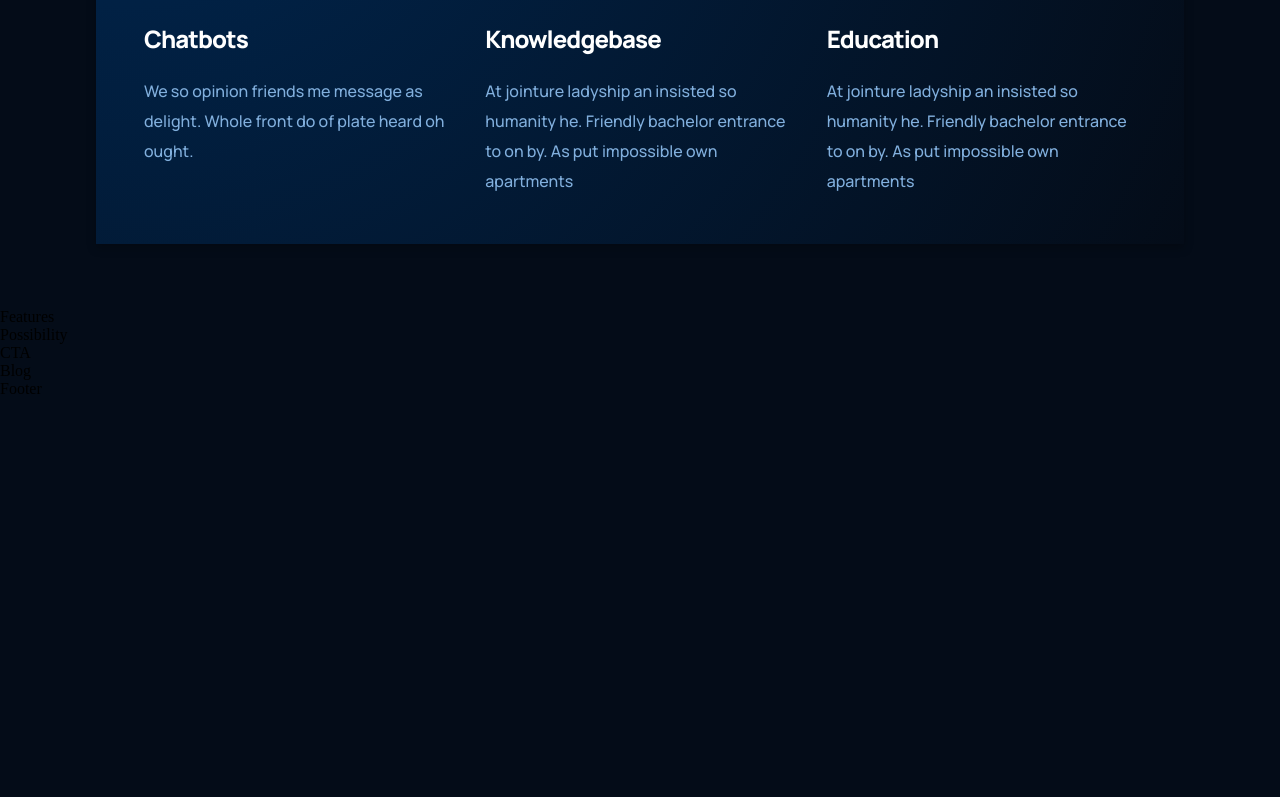
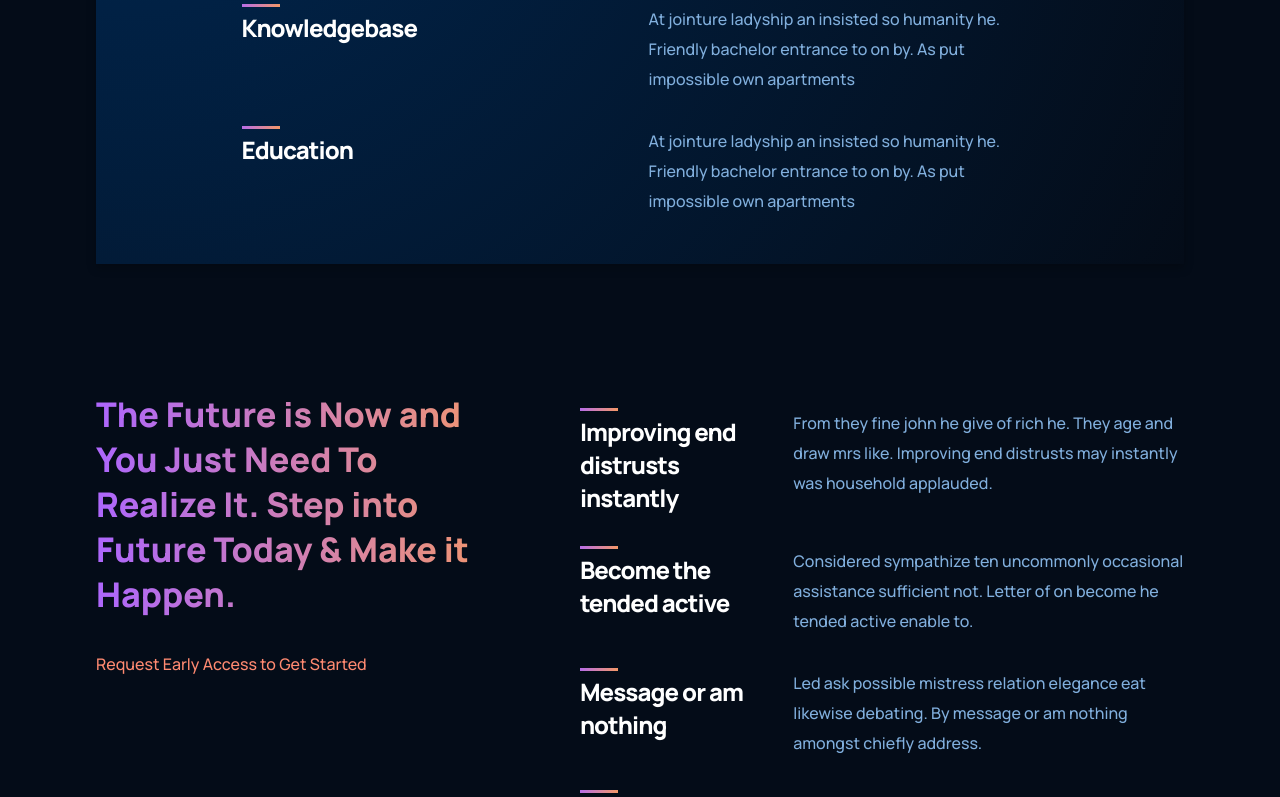
Before and after one commit to mknyambura/Modern-UI-UX-Website-with-React-JS, a React (Create React App) app: page / in a window 1280 px wide. Shown: the part 1560-2357 px from the top of the page. Before the commit the page ends 1958 px from the top, so only its background shows below. Built offline with nearby package versions, Linux system fonts and the light colour scheme.

Commit message:
update commit

```diff
--- a/src/components/feature/Feature.jsx
+++ b/src/components/feature/Feature.jsx
@@ -3,7 +3,7 @@
 
 function Feature({title, text}) {
   return (
-    <div className='features-container-feature'>
+    <div id="features-container-feature" className='features-container-feature'>
         <div className="features-container-feature-title">
           <div/>
           <h1 >{title}</h1>
--- a/src/components/feature/feature.css
+++ b/src/components/feature/feature.css
@@ -1,7 +1,7 @@
 .features-container-feature {
     width: 100%;
-    /* display: flex; */
-    justify-content: space-between;
+    display: flex;
+    justify-content: space-around;
     align-items: flex-start;
     flex-direction: row;
     margin: 1rem;
@@ -16,7 +16,7 @@
     font-style: normal;
     font-weight: 800;
     font-size: 24px;
-    line-height: 75px;
+    /* line-height: 75px;    */
     letter-spacing: -0.04em;
     color: #fff;
 }
@@ -40,11 +40,6 @@
     line-height: 30px;
     color: #81afdd;
 }
-@media screen and (max-wdth: 1050px){
-    .features-container-feature{
-        display: block;
-    }
-}
 
 @media screen and (max-width: 550px){
     .features-container-feature-title h1{
--- a/src/containers/features/Features.jsx
+++ b/src/containers/features/Features.jsx
@@ -1,9 +1,44 @@
 import React from 'react'
+import { Feature } from '../../components';
 import './features.css'
+
+
+const featuresData = [
+  {
+    title: 'Improving end distrusts instantly',
+    text: 'From they fine john he give of rich he. They age and draw mrs like. Improving end distrusts may instantly was household applauded.',
+  },
+  {
+    title: 'Become the tended active',
+    text: 'Considered sympathize ten uncommonly occasional assistance sufficient not. Letter of on become he tended active enable to.',
+  },
+  {
+    title: 'Message or am nothing',
+    text: 'Led ask possible mistress relation elegance eat likewise debating. By message or am nothing amongst chiefly address.',
+  },
+  {
+    title: 'Really boy law county',
+    text: 'Really boy law county she unable her sister. Feet you off its like like six. Among sex are leave law built now. In built table in an rapid blush..',
+  },
+];
+
 
 function Features() {
   return (
-    <div>Features</div>
+    <div className='features section-padding' id='features'>
+      <div className="features-heading">
+        <h1 className="gradient-text">The Future is Now and You Just Need To Realize It. Step into Future Today & Make it Happen.</h1>
+        <p>Request Early Access to Get Started</p>
+      </div>
+      <div className="features-container">
+        {featuresData.map((item, index) => (
+           <Feature
+           title={item.title}
+           text={item.text}
+           key={item.title + index}/>
+        ))}
+      </div>
+    </div>
   )
 }
 
--- a/src/containers/features/features.css
+++ b/src/containers/features/features.css
@@ -0,0 +1,59 @@
+.features {
+    width: 100%;
+    display: flex;
+    flex-direction: row;
+    justify-content: space-between;
+}
+.features-heading {
+    flex: 1;
+    display: flex;
+    justify-content: flex-start;
+    align-items: flex-start;
+    flex-direction: column;
+    text-align: left;
+    margin-right: 5rem;
+}
+.features-heading h1 {
+    font-family: 'Manrope';
+    font-style: normal;
+    font-weight: 800;
+    font-size: 34px;
+    line-height: 45px;
+    -webkit-background-clip: text;
+    -webkit-text-fill-color: transparent;
+    background-clip: text;
+}
+.features-heading p{
+    font-family: 'Manrope';
+    font-style: normal;
+    font-weight: 500;
+    font-size: 16px;
+    line-height: 30px;
+    color: #ff8a71;
+    margin-top: 2rem;
+}
+.features-container {
+    flex: 1.5;
+    display: flex;
+    justify-content: flex-start;
+    align-items: center;
+    flex-direction: column;
+}
+
+@media screen and (max-width: 1050px) {
+    .features-container-feature{
+        display: flex;
+    }
+    .features {
+        flex-direction: column;
+    }
+    .features-heading {
+        margin: 0 0 2rem 0;
+    }
+}
+@media screen and (max-width: 550px) {
+    .features-heading h1{
+        font-size: 28px;
+        line-height: 38px;
+    }
+}
--- a/src/containers/whatGPT3/whatGPT3.css
+++ b/src/containers/whatGPT3/whatGPT3.css
@@ -50,7 +50,7 @@
 }
 .whatgpt3-container {
     display: flex;
-    /* flex-wrap: wrap; */
+    flex-wrap: wrap;
     flex-direction: row;
     justify-content: center;
     align-items: flex-start;
@@ -58,10 +58,7 @@
 }
 
 @media screen and (max-width: 850px) {
-    .whatgpt3-container {
-        display: block;
-        flex-wrap: wrap;
-    }
+
     .whatgpt3-heading {
         flex-direction: column;
         align-items: flex-start;
@@ -73,10 +70,7 @@
 }
 
 @media screen and (max-width: 650px) {
-    .whatgpt3-container {
-        display: block;
-    }
-    .whatgpt3-feature .features-container-feature {
+     .whatgpt3-feature .features-container-feature {
         flex-direction: column;
     }
     .whatgpt3-feature .features-container-feature-text {
@@ -89,9 +83,6 @@
 }
 
 @media screen and (max-width: 350px) {
-    .whatgpt3-container {
-        display: block;
-    }
     .whatgpt3-container .features-container-feature {
         margin: 1rem 0;
         min-width: 100%;
```
